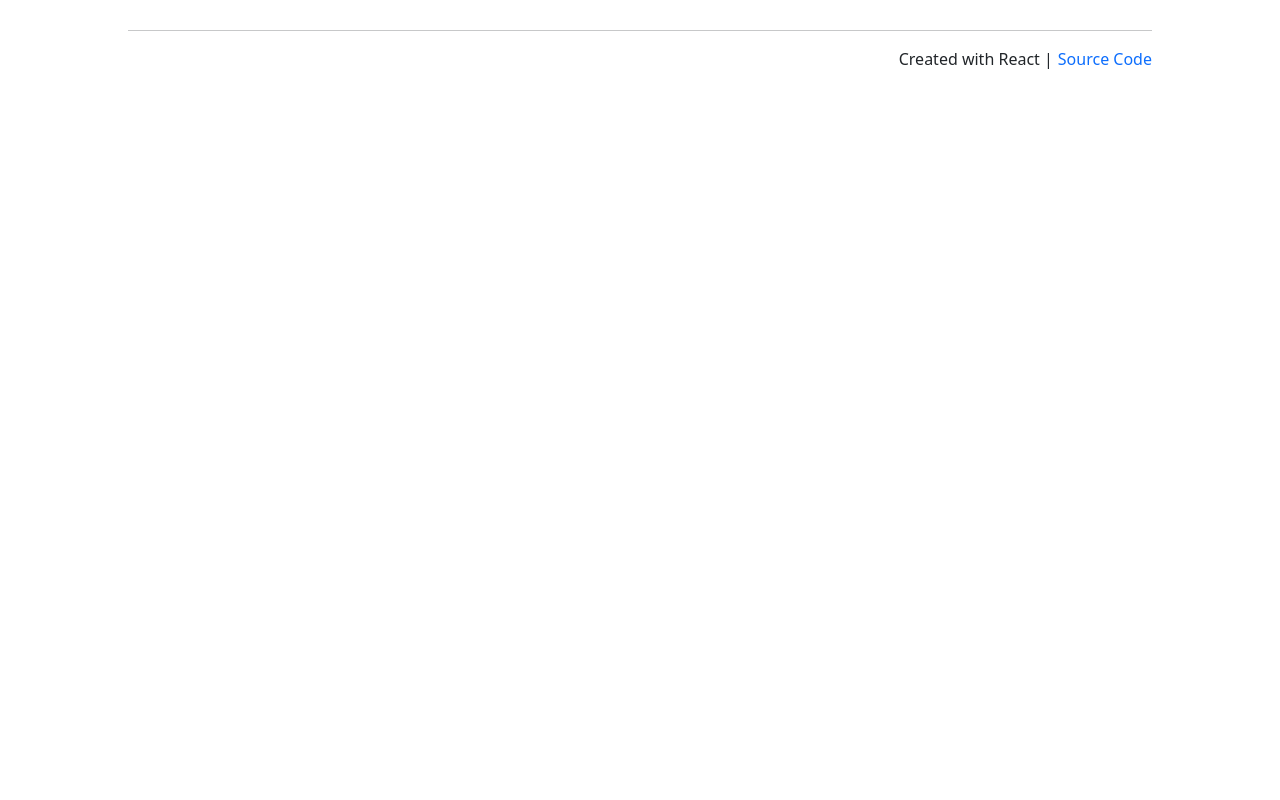
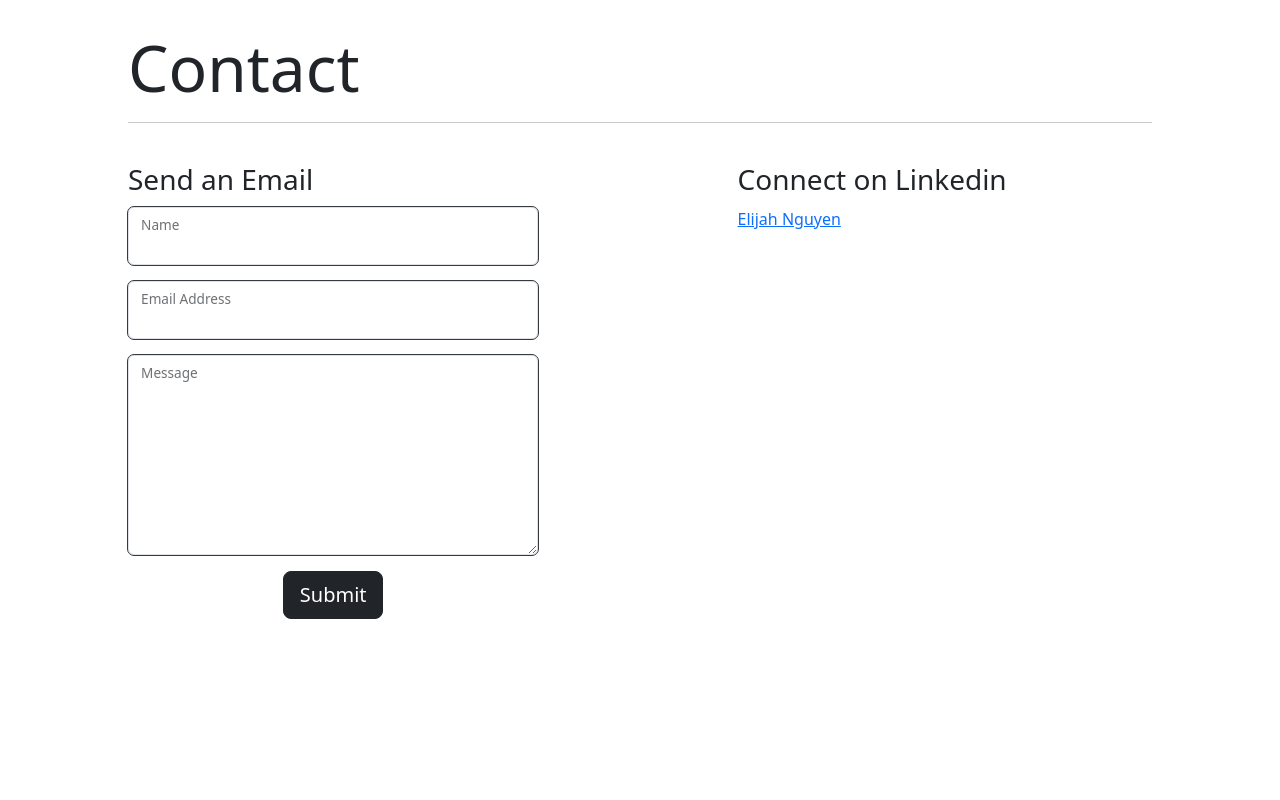
Before and after one commit to NguyenElijah/elijah-nguyen-website, a React (Vite) app: page / in a window 1280 px wide. Shown: the part 2660-3460 px from the top of the page. Before the commit the page ends 2781 px from the top, so only its background shows below. Built offline with nearby package versions, Linux system fonts and the light colour scheme.

Commit message:
add email form. fail at linkedin badge

```diff
--- a/package.json
+++ b/package.json
@@ -13,6 +13,7 @@
     "deploy": "gh-pages -d dist --cname elijahnguyen.dev"
   },
   "dependencies": {
+    "@formspree/react": "3.0.0",
     "bootstrap": "^5.3.8",
     "gh-pages": "^6.3.0",
     "react": "^19.1.0",
--- a/src/App/App.tsx
+++ b/src/App/App.tsx
@@ -3,16 +3,19 @@ import Intro from './Intro/Intro';
 import Header from './Header/Header';
 import Experience from './Experience/Experience';
 import Skills from './Skills/Skills';
+import Contact from './Contact/Contact';
 import Footer from './Footer/Footer';
 
 function App() {
+
   return (
-    <main>
+    <main >
       <Header />
       <div className="body">
         <Intro />
         <Experience />
         <Skills />
+        <Contact />
         <Footer />
       </div>
     </main>
--- /dev/null
+++ b/src/App/Contact/Contact.scss
@@ -0,0 +1,30 @@
+@use '../breakpoints.scss';
+
+.contact-options {
+  margin-top: 40px;
+  display: flex;
+  flex-direction: row;
+
+  h3 {
+    margin-bottom: 10px;
+  }
+
+  .contact-option-email {
+    width: 40%;
+    margin-right: 200px;
+  }
+}
+
+@media only screen and (max-width: breakpoints.$mobile-breakpoint) {
+
+  .contact-options {
+    flex-direction: column;
+    align-items: center;
+
+    .contact-option-email, .contact-option-linkedin {
+      min-width: 300px;
+      margin: 0;
+      width: 70%;
+    }
+  }
+}
--- /dev/null
+++ b/src/App/Contact/Contact.tsx
@@ -0,0 +1,23 @@
+import ContactForm from "./ContactForm/ContactForm";
+import LinkedinBadge from "./LinkedinBadge/LinkedinBadge";
+import "./Contact.scss";
+
+function Contact() {
+  return <>
+    <h2>Contact</h2>
+    <hr></hr>
+    <div className="contact-options">
+      <div className="contact-option-email">
+        <h3>Send an Email</h3>
+        <ContactForm />
+      </div>
+      <div className="contact-option-linkedin">
+        <h3>Connect on Linkedin</h3>
+        <LinkedinBadge />
+      </div>
+    </div>
+
+  </>
+}
+
+export default Contact
--- /dev/null
+++ b/src/App/Contact/ContactForm/ContactForm.scss
@@ -0,0 +1,43 @@
+@use '../../colors.scss';
+
+.form-control {
+  outline: 1px solid colors.$carousel-border-color;
+
+  transition: outline .1s ease-in-out;
+  -moz-transition: outline .1s ease-in-out;
+  -webkit-transition: outline .1s ease-in-out;
+
+}
+.form-control:focus {
+  box-shadow: none;
+  border-style: unset;
+  outline-style: unset;
+  outline: 5px solid colors.$skill-border-color;
+
+  transition: outline .1s ease-in-out;
+  -moz-transition: outline .1s ease-in-out;
+  -webkit-transition: outline .1s ease-in-out;
+}
+
+.email-form {
+  display: flex;
+  flex-direction: column;
+  margin-bottom: 200px;
+}
+
+.submit-button {
+  width: 100px;
+  height: 48px;
+  margin-bottom: 20px;
+}
+
+.submitted-toast {
+  position: relative;
+}
+
+.toast-button-container {
+  display: flex;
+  flex-direction: column;
+  align-items: center;
+  height: 200px;
+}
--- /dev/null
+++ b/src/App/Contact/ContactForm/ContactForm.tsx
@@ -0,0 +1,92 @@
+import { useForm, ValidationError } from '@formspree/react';
+import { useState, type FormEvent } from 'react';
+
+import Form from 'react-bootstrap/Form';
+import FloatingLabel from 'react-bootstrap/esm/FloatingLabel';
+import Button from 'react-bootstrap/Button';
+import Toast from 'react-bootstrap/Toast';
+import ToastContainer from 'react-bootstrap/ToastContainer';
+
+import './ContactForm.scss';
+
+function ContactForm() {
+  const [state, handleSubmit] = useForm("xzznvyrg");
+  const [disableForm, setDisableForm] = useState(false);
+  const [showToast, setShowToast] = useState(false);
+
+  const submitForm = (event: FormEvent<HTMLFormElement>) => {
+    event.preventDefault();
+    handleSubmit;
+    setDisableForm(true);
+    setShowToast(true);
+  };
+
+  return <>
+    <Form className="email-form" onSubmit={(event) => submitForm(event)}>
+      <FloatingLabel
+        controlId="formName"
+        label="Name"
+        className="mb-3"
+      >
+        <Form.Control
+          name="name"
+          disabled={disableForm}
+          required
+        />
+        <ValidationError
+          prefix="name"
+          field="name"
+          errors={state.errors}
+        />
+      </FloatingLabel>
+      <FloatingLabel
+        controlId="formEmail"
+        label="Email Address"
+        className="mb-3">
+        <Form.Control
+          type="email"
+          name="email"
+          disabled={disableForm}
+          required
+        />
+        <ValidationError
+          prefix="Email"
+          field="email"
+          errors={state.errors}
+        />
+      </FloatingLabel>
+      <FloatingLabel
+        controlId="formMessage"
+        label="Message"
+        className="mb-3">
+        <Form.Control
+          as="textarea"
+          style={{ height: "200px" }}
+          name="message"
+          disabled={disableForm}
+          required
+        />
+        <ValidationError
+          prefix="Message"
+          field="message"
+          errors={state.errors}
+        />
+      </FloatingLabel>
+      <div className="toast-button-container">
+        <Button className="submit-button" variant="dark" type="submit" size="lg" disabled={state.submitting || disableForm}>
+          Submit
+        </Button>
+        <ToastContainer className="submitted-toast">
+          <Toast show={showToast} onClose={() =>{setShowToast(false); setDisableForm(false);}}>
+            <Toast.Header>
+              <strong className="me-auto">Thank you!</strong>
+            </Toast.Header>
+            <Toast.Body>Your email has been sent!</Toast.Body>
+          </Toast>
+        </ToastContainer>
+      </div>
+    </Form>
+  </>
+}
+
+export default ContactForm
--- /dev/null
+++ b/src/App/Contact/LinkedinBadge/LinkedinBadge.tsx
@@ -0,0 +1,28 @@
+import { useEffect } from "react";
+
+function LinkedinBadge() {
+  var script = document.createElement('script');
+  script.setAttribute('src','https://platform.linkedin.com/badges/js/profile.js');
+  script.innerHTML = `
+    async: true
+    defer: true
+    type: "text/javascript"
+  `;
+  document.body.appendChild(script);
+
+  return <>
+    <div
+      className="badge-base LI-profile-badge"
+      data-locale="en_US"
+      data-size="medium"
+      data-theme="light"
+      data-type="HORIZONTAL"
+      data-vanity="elijah-nguyen-106768178"
+      data-version="v1"
+    >
+      <a className="badge-base__link LI-simple-link" href="https://www.linkedin.com/in/elijah-nguyen-106768178?trk=profile-badge">Elijah Nguyen</a>
+    </div>
+  </>
+}
+
+export default LinkedinBadge;
--- a/src/App/Skills/Skills.tsx
+++ b/src/App/Skills/Skills.tsx
@@ -29,8 +29,8 @@ function Skills() {
       <h2>Skills</h2>
       <hr></hr>
       <ul className="grid-container">
-        {skills.map((skill) => (
-          <li className="grid-item" data-tooltip-id="skill-tooltip" data-tooltip-content={skill.Tooltip} data-tooltip-place="top" data-tooltip-delay-hide={25}>
+        {skills.map((skill, index) => (
+          <li key={index} className="grid-item" data-tooltip-id="skill-tooltip" data-tooltip-content={skill.Tooltip} data-tooltip-place="top" data-tooltip-delay-hide={25}>
             <a className="grid-link" href={skill.Link} target="_blank">
               <div className="skill-icon">{skill.Icon}</div>
             </a>
```
Also changed, not shown: 1 other file (tests, documents, lock files or other folders).
